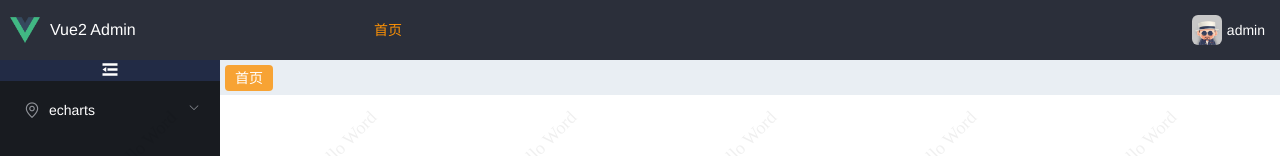
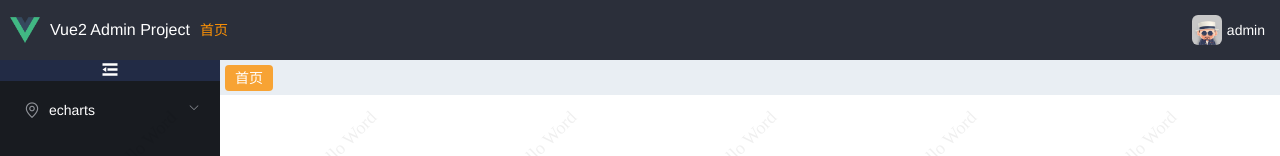
Before and after one commit to wei994886/vue2-admin-project, a Vue app: page /#/home in a window 1280 px wide. Shown: the top 156 px of the page. Built offline with nearby package versions, Linux system fonts and the light colour scheme.

Commit message:
✨ feat：修改全局样式

```diff
--- a/src/layout/components/commonHeader.vue
+++ b/src/layout/components/commonHeader.vue
@@ -3,8 +3,8 @@
     <div class="l-content">
       <div class="l-content-box">
         <div class="l-content-left" @click="backToHomePage">
-          <img :src="logoImg" alt="" />
-          <span>Vue2 Admin</span>
+          <img :src="logoImg" alt="Logo" />
+          <span>Vue2 Admin Project</span>
         </div>
         <commonBreadcrumb style="margin: 0 10px" />
       </div>
@@ -63,7 +63,6 @@
       justify-content: space-between;
 
       .l-content-box {
-        width: 412px;
         display: flex;
         align-items: center;
         justify-content: space-between;
@@ -72,7 +71,6 @@
           font-weight: bold;
           text-align: center;
           color: #ffffff;
-          // background: #181b20;
           display: flex;
           align-items: center;
           justify-content: space-evenly;
@@ -87,7 +85,6 @@
     }
 
     .r-content {
-      // width: 6.5%;
       margin-right: 15px;
       display: flex;
       align-items: center;
--- a/src/styles/main.scss
+++ b/src/styles/main.scss
@@ -15,4 +15,6 @@
   height: 100vh;
   margin: 0;
   padding: 0;
+  font-family: 'PingFang SC', 'Helvetica Neue', Helvetica, 'Hiragino Sans GB',
+    STHeitiSC-Light, 'Microsoft YaHei', Arial, sans-serif;
 }
```
